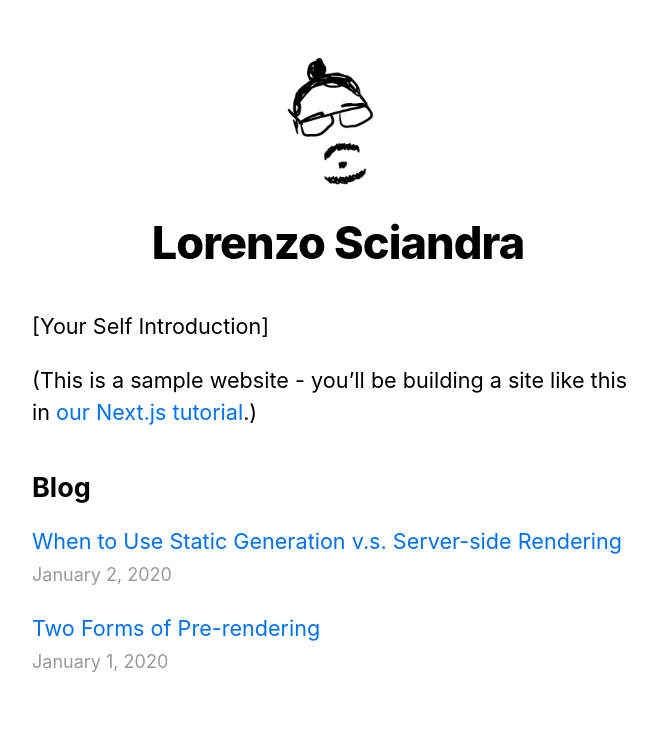
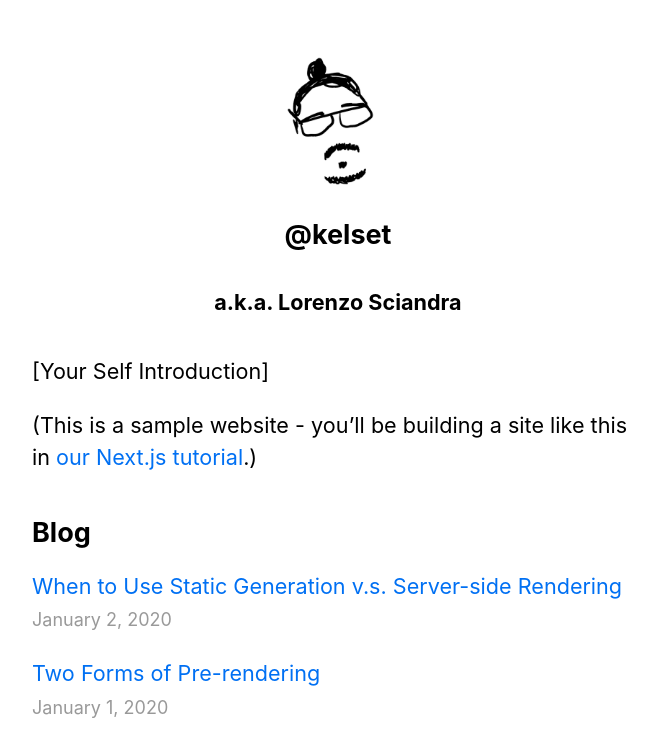
Before and after one commit to kelset/kelset.github.io, a Next.js app: page / in a window 1280 px wide. Shown: the top 756 px of the page, without its empty margins (302-959 px from the left). Built offline with nearby package versions, Linux system fonts and the light colour scheme.

Commit message:
tweak the main layout

```diff
--- a/components/layout.tsx
+++ b/components/layout.tsx
@@ -1,10 +1,12 @@
 import Head from "next/head";
-import styles from "./layout.module.css";
-import utilStyles from "../styles/utils.module.css";
 import Link from "next/link";
 
-const name = "Lorenzo Sciandra";
-export const siteTitle = "Next.js Sample Website";
+import styles from "./layout.module.css";
+
+import utilStyles from "../styles/utils.module.css";
+
+const name = "@kelset";
+export const siteTitle = "Kelset's";
 
 export default function Layout({
   children,
@@ -17,10 +19,7 @@ export default function Layout({
     <div className={styles.container}>
       <Head>
         <link rel="icon" href="/favicon.ico" />
-        <meta
-          name="description"
-          content="Learn how to build a personal website using Next.js"
-        />
+        <meta name="description" content="Kelset's personal website" />
         <meta property="og:image" content={`/public/favicon.ico`} />
         <meta name="og:title" content={siteTitle} />
         <meta name="twitter:card" content="summary_large_image" />
@@ -33,7 +32,8 @@ export default function Layout({
               className={`${styles.headerHomeImage} ${utilStyles.borderCircle}`}
               alt={name}
             />
-            <h1 className={utilStyles.heading2Xl}>{name}</h1>
+            <h1 className={utilStyles.headingLg}>{name}</h1>
+            <h1 className={utilStyles.headingMd}>a.k.a. Lorenzo Sciandra</h1>
           </>
         ) : (
           <>
@@ -41,7 +41,7 @@ export default function Layout({
               <a>
                 <img
                   src="/images/profile.png"
-                  className={`${styles.headerImage} ${utilStyles.borderCircle}`}
+                  className={`${styles.headerHomeImage} ${utilStyles.borderCircle}`}
                   alt={name}
                 />
               </a>
```
